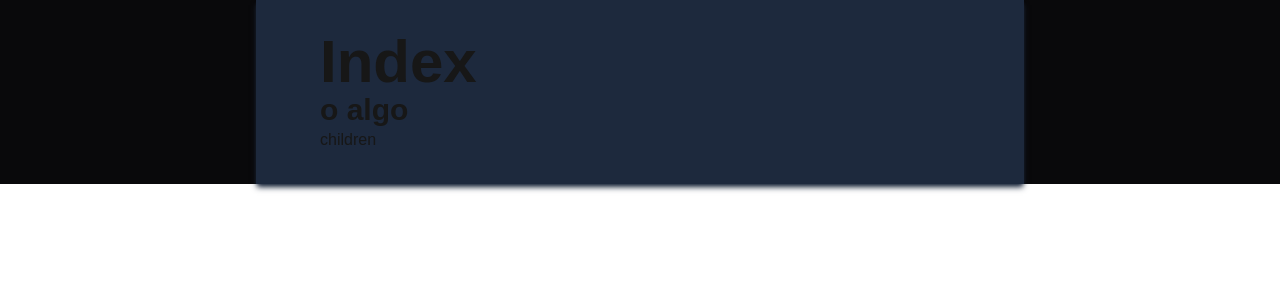
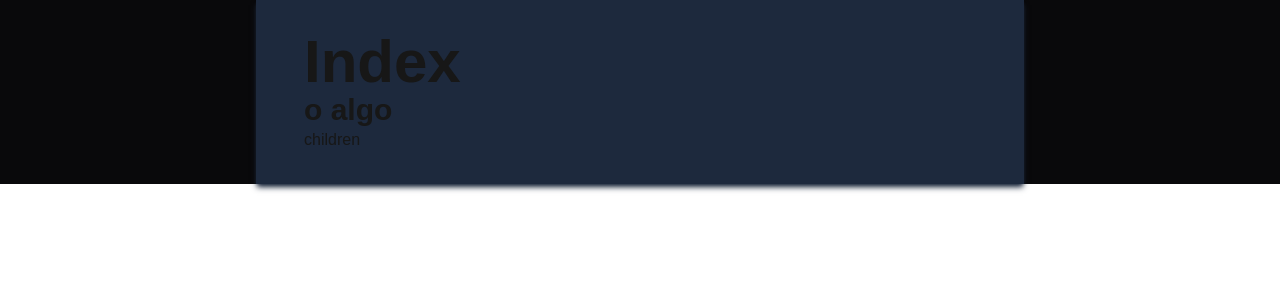
Before and after one commit to 5Stygian/5Stygian, a Next.js app: page / in a window 1280 px wide. Shown: the top 300 px of the page. Built offline with nearby package versions, Linux system fonts and the light colour scheme.

Commit message:
Update content.tsx

```diff
--- a/src/app/components/layout/content.tsx
+++ b/src/app/components/layout/content.tsx
@@ -11,7 +11,7 @@ interface ContentProps {
 
 export default function Content({ children, domHeader, subHeader }: ContentProps) {
   return (
-    <div className="w-3/5 h-full bg-slate-800 mx-auto py-8 px-16 shadow-md shadow-slate-800">
+    <div className="w-3/5 h-full bg-slate-800 mx-auto py-8 px-12 shadow-md shadow-slate-800">
       <DomHeader text={domHeader} />
       <SubHeader text={subHeader} />
       {children}
```
